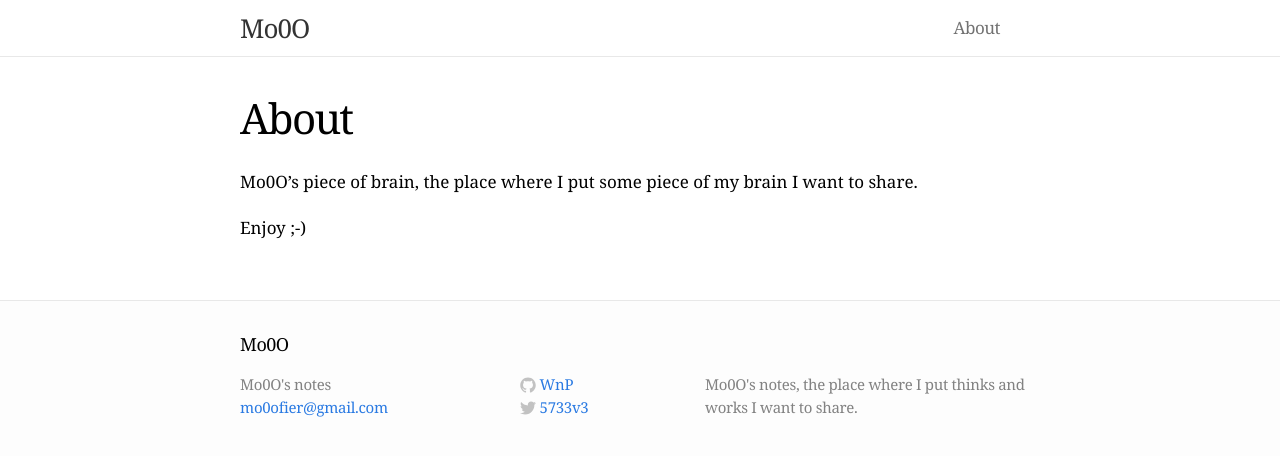
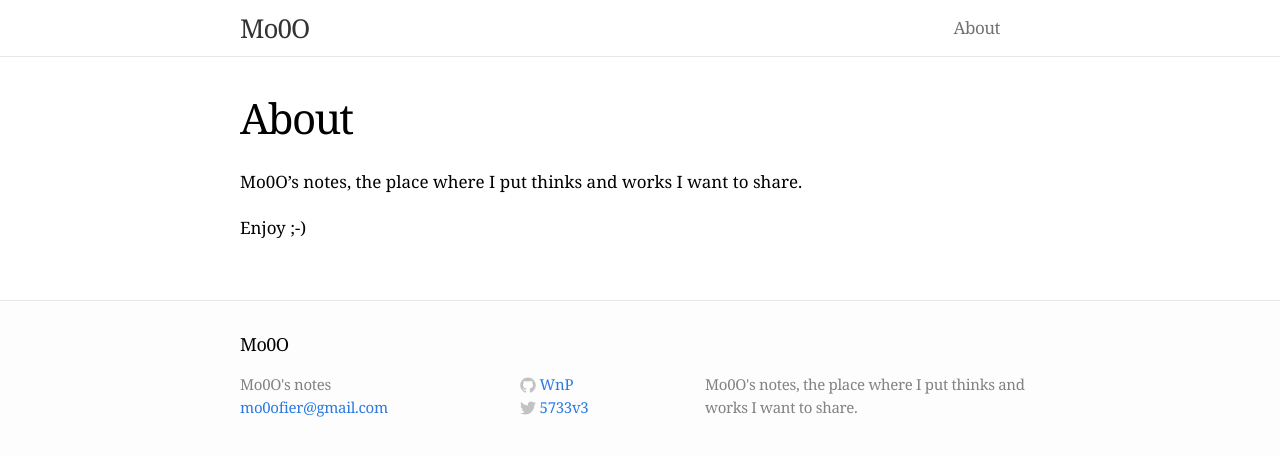
Before and after one commit to mo--/mo--.github.io, a Jekyll site: the page built from about.md, in a window 1280 px wide. Shown: the top 456 px of the page. Built offline with Jekyll 4.4.1, drawn with Linux system fonts in a browser that asks for light colours.

Commit message:
changing about

```diff
--- a/about.md
+++ b/about.md
@@ -4,6 +4,6 @@ title: About
 permalink: /about/
 ---
 
-Mo0O's piece of brain, the place where I put some piece of my brain I want to share.
+Mo0O's notes, the place where I put thinks and works I want to share.
 
 Enjoy ;-)
```
